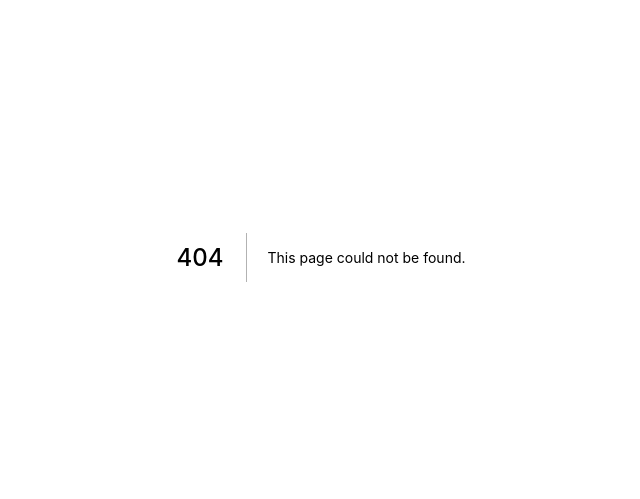
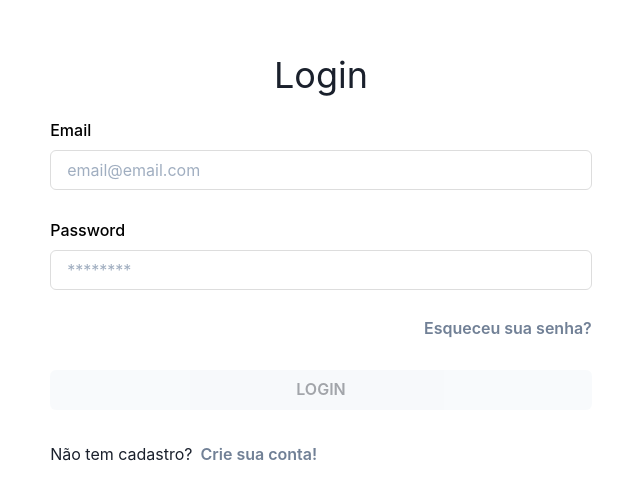
Before and after one commit to rafaelkperes/whatsapp2, a Next.js app in the folder web/: page /login in a window 1280 px wide. Before the commit this address had no page. Shown: the part 143-642 px from the top of the page, without its empty margins (319-959 px from the left). Built offline with nearby package versions, Linux system fonts and the light colour scheme.

Commit message:
finish login page UI, rename files to correct components pattern

```diff
--- a/web/components/auth/loginForm.tsx
+++ b/web/components/auth/loginForm.tsx
@@ -1,5 +1,7 @@
 import {
   Button,
+  Center,
+  Container,
   Flex,
   FormControl,
   FormErrorMessage,
@@ -27,34 +29,25 @@ const LoginForm = () => {
   };
 
   return (
-    <Flex
-      as="form"
-      direction="column"
-      border="1px solid #ddd"
-      borderRadius="10px"
-      py={12}
-      px={16}
-      onSubmit={handleSubmit(onLogin)}
-    >
-      <Text as="h2" fontSize="3xl" textAlign="center" pb={4}>
+    <Center as="form" h="100vh" onSubmit={handleSubmit(onLogin)}>
+      <Container centerContent p={8}>
+        <Text as="h2" fontSize="4xl" py={4}>
           Login
         </Text>
-      <FormControl isInvalid={errors.username}>
-        <FormLabel
-          htmlFor="username"
-          color={!errors.username ? "black" : "red"}
-        >
-          Username
+        <FormControl isInvalid={errors.email}>
+          <FormLabel htmlFor="email" color={!errors.email ? "black" : "red"}>
+            Email
           </FormLabel>
           <Input
             type="text"
             borderColor="#ddd"
-          mb={!errors.username ? 7 : 0}
+            mb={!errors.email ? 7 : 0}
             minW="250px"
-          {...register("username", { required: "Username is missing." })}
+            placeholder="email@email.com"
+            {...register("email", { required: "Email is missing." })}
           />
           <FormErrorMessage>
-          {errors.username && errors.username.message}
+            {errors.email && errors.email.message}
           </FormErrorMessage>
         </FormControl>
         <FormControl isInvalid={errors.password}>
@@ -69,10 +62,11 @@ const LoginForm = () => {
             borderColor="#ddd"
             mb={!errors.password ? 7 : 0}
             minW="250px"
+            placeholder="********"
             {...register("password", {
               required: "Password is missing.",
               minLength: {
-              value: 6,
+                value: 8,
                 message: "Password too short.",
               },
               maxLength: {
@@ -85,16 +79,27 @@ const LoginForm = () => {
             {errors.password && errors.password.message}
           </FormErrorMessage>
         </FormControl>
+        <Button alignSelf="flex-end" variant="link" mb={4}>
+          Esqueceu sua senha?
+        </Button>
         <Button
-        mt={4}
-        colorScheme="blue"
+          w="100%"
+          textTransform="uppercase"
+          my={4}
           type="submit"
           isDisabled={!isValid}
           isLoading={isLoading}
         >
           Login
         </Button>
+        <Flex align="center" w="100%" py={4}>
+          <Text>Não tem cadastro?</Text>
+          <Button alignSelf="flex-end" variant="link" mx={2} lineHeight="base">
+            Crie sua conta!
+          </Button>
         </Flex>
+      </Container>
+    </Center>
   );
 };
 
--- a/web/components/chat/index.tsx
+++ b/web/components/chat/index.tsx
@@ -1,7 +1,7 @@
 import { Flex, Text } from "@chakra-ui/react";
 import { MessageType } from "../../interface/MessageType";
 import { UserType } from "../../interface/UserType";
-import useChatStore from "../../useChatStore";
+import useChatStore from "../../stores/useChatStore";
 
 const Chat: React.FC<{
   chatId: string;
--- a/web/layouts/Main.tsx
+++ b/web/layouts/Main.tsx
@@ -7,7 +7,7 @@ const Main: React.FC<{ children: React.ReactNode; pageTitle: string }> = ({
   pageTitle,
 }) => {
   return (
-    <Flex as="main" direction="column">
+    <Flex as="main" direction="column" h="100%">
       <Head>
         <title>{pageTitle}</title>
         <meta
--- /dev/null
+++ b/web/pages/login.tsx
@@ -0,0 +1,14 @@
+import { NextPage } from "next";
+import React from "react";
+import LoginForm from "../components/auth/LoginForm";
+import Main from "../layouts/Main";
+
+const Login: NextPage = () => {
+  return (
+    <Main pageTitle="Login">
+      <LoginForm />
+    </Main>
+  );
+};
+
+export default Login;
--- a/web/store.ts
+++ b/web/stores/store.ts
@@ -1,8 +1,8 @@
 import create from "zustand";
-import { ChatType } from "./interface/ChatType";
-import { MessageType } from "./interface/MessageType";
+import { ChatType } from "../interface/ChatType";
+import { MessageType } from "../interface/MessageType";
 
-import { userChats } from "./mocks";
+import { userChats } from "../mocks";
 
 export type Store = {
   chatList: ChatType[];
--- a/web/useChatStore.ts
+++ b/web/stores/useChatStore.ts
@@ -8,7 +8,7 @@ export type ChatStore = {
 
 const useChatStore = create<ChatStore>((set) => ({
   isOpen: false,
-  chatId: "",
+  chatId: "12312312",
   toggleChat: (chatId) => {
     set((state) => ({
       ...state,
```
Also changed, not shown: web/pages/index.tsx (+5 -5 lines), web/stores/useAuthStore.ts (added, +21 -0 lines). Lines whose indentation alone changed are shown as unchanged.
